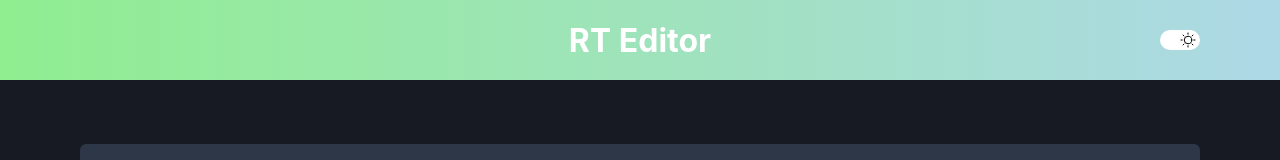
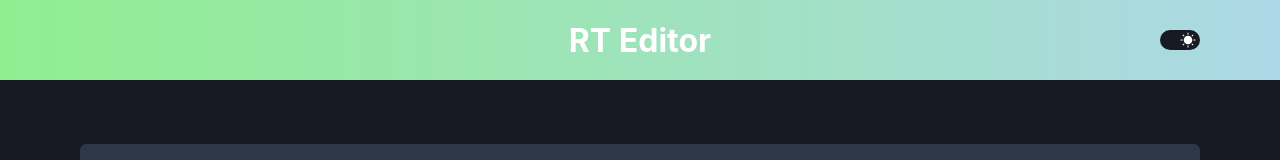
Before and after one commit to RafaelC77/rich-text-editor, a React (Create React App) app: page / in a window 1280 px wide. Both pictures are taken after a click on the button 1180 px from the left and 40 px from the top of the page. Shown: the top 160 px of the page. Built offline with nearby package versions, Linux system fonts and the light colour scheme.

Commit message:
feat: change theme switcher background at dark mode

```diff
--- a/src/components/Header/index.tsx
+++ b/src/components/Header/index.tsx
@@ -19,7 +19,7 @@ export function Header({ theme, onThemeChange }: HeaderProps) {
               {theme === "light" ? (
                 <Moon weight="fill" size={16} />
               ) : (
-                <Sun size={16} />
+                <Sun size={16} weight="fill" />
               )}
             </div>
           </div>
--- a/src/components/Header/style.css
+++ b/src/components/Header/style.css
@@ -38,6 +38,11 @@ header button {
   transition: 0.2s;
 }
 
+.dark {
+  background: #171923;
+  color: white;
+}
+
 .dark .switch {
   left: 20px;
 }
--- a/src/index.css
+++ b/src/index.css
@@ -40,7 +40,7 @@ main {
   box-shadow: rgba(118, 143, 255, 0.1) 0 1rem 1.5rem 0;
 
   display: flex;
-  align-items: start;
+  align-items: flex-start;
 }
 
 main h1 {
```
